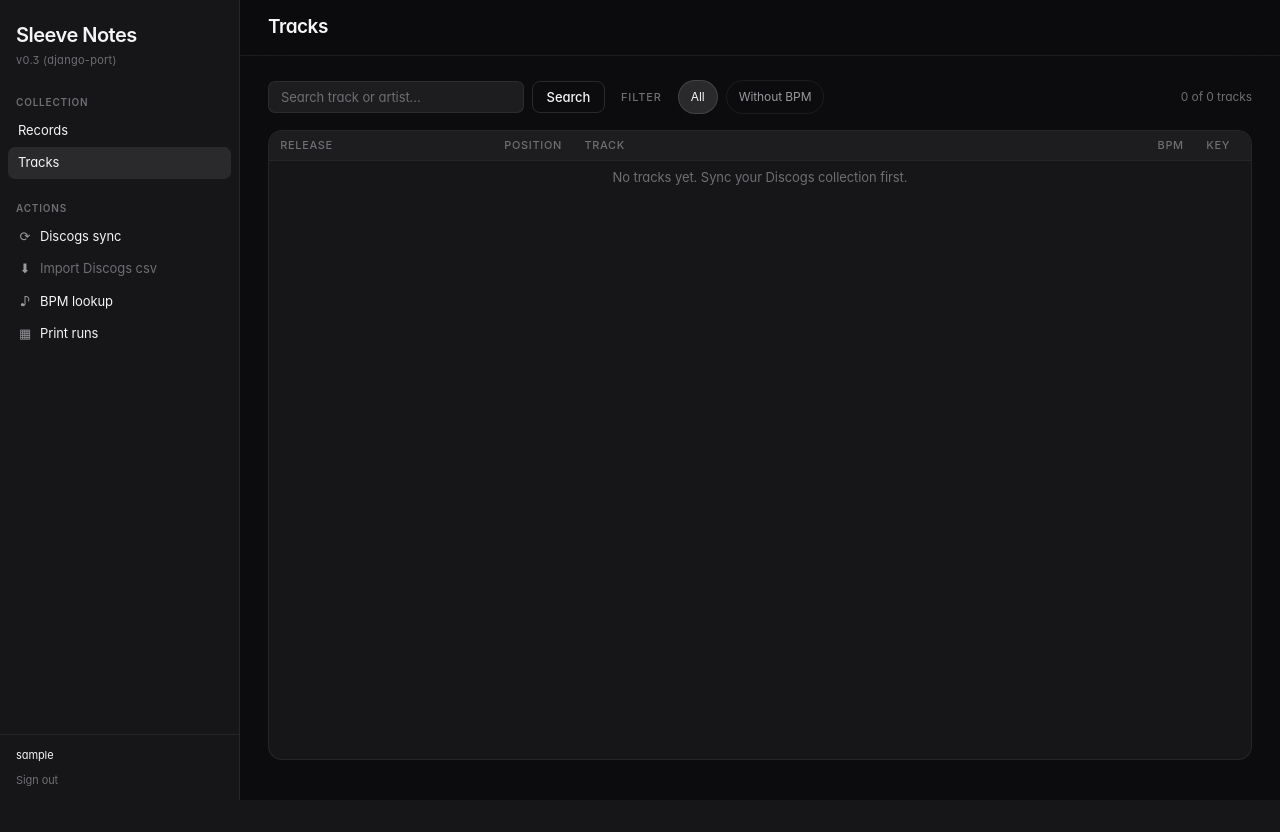
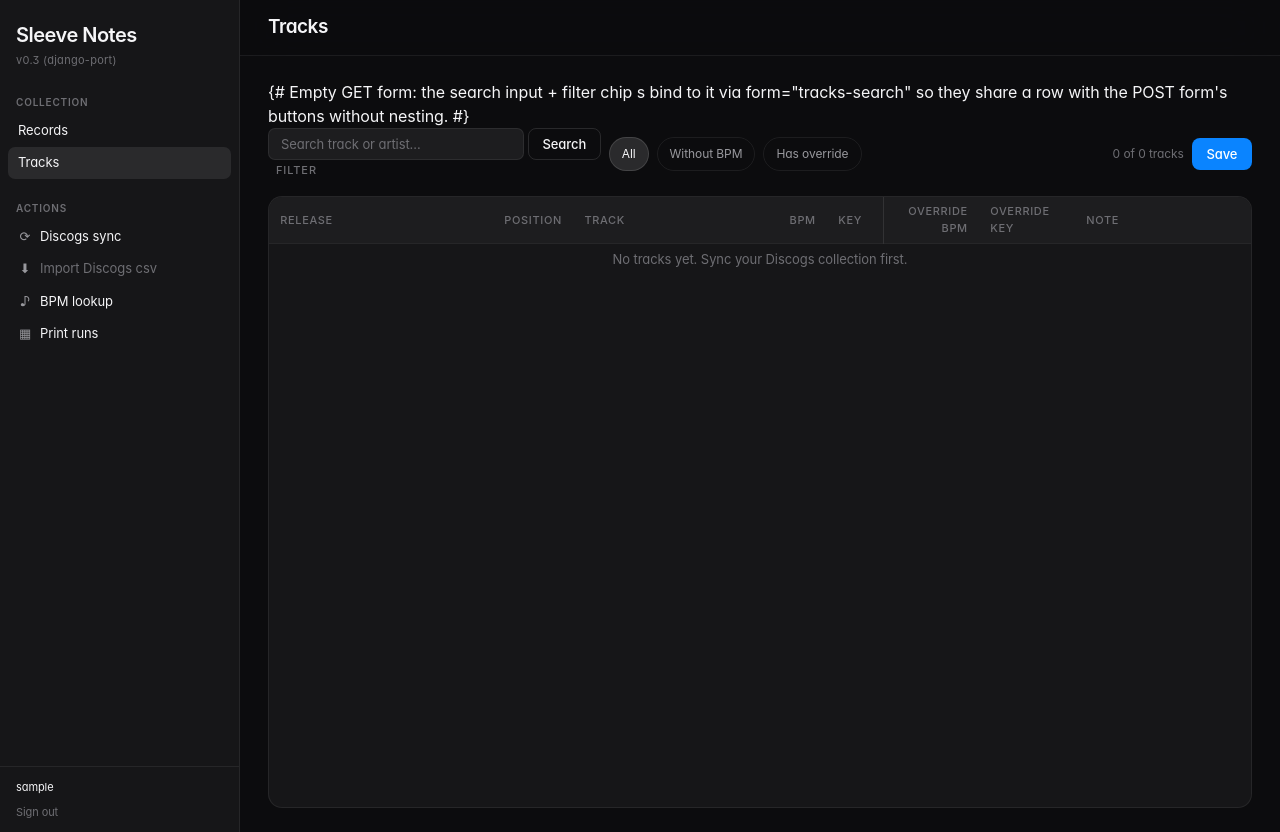
Before and after one commit to GijsHendrickx/sleeve-notes, a Django app: page /tracks in a window 1280 px wide. Before the commit the page ends 800 px from the top, so only its background shows below. Run offline with Django 5.2, Linux system fonts and the light colour scheme; the visitor is signed in with stand-in values (Sample User, id 1); data that the repository does not hold is empty; some libraries are stand-ins or nearby versions.

Commit message:
Fase 5.10: per-row Override editing on /tracks (BPM, key, note)
Each /tracks row gains three input cells bound to bpm_<rid>_<pos>,
key_<rid>_<pos>, note_<rid>_<pos>. A single "Save" button at the top
POSTs to /tracks/save, which:

- Validates BPM (int + in BPM_MIN..BPM_MAX) and key (parseable to
  Camelot via parse_key_to_camelot — accepts 8A, Am, A min, etc.)
- Creates the Override if values are set and none existed
- Updates if a row exists with different values
- Deletes if all three fields are blank
- Silently skips rows whose validation fails (no destructive partial save)
- Redirects to /tracks?saved=N preserving the current ?q= / ?filter=

The "Has override" filter chip is back, matching the legacy. Empty GET
form trick keeps search + filter chips on the same row as the save
button without nesting forms.

Co-Authored-By: Claude Opus 4.7 (1M context) <noreply@anthropic.com>

```diff
--- a/webapp/records/urls.py
+++ b/webapp/records/urls.py
@@ -9,6 +9,7 @@ urlpatterns = [
     path("collection", views.collection, name="collection"),
     path("collection/<uuid:release_id>", views.release_detail, name="release_detail"),
     path("tracks", views.tracks, name="tracks"),
+    path("tracks/save", views.tracks_save, name="tracks_save"),
     path("actions/discogs-sync", action_views.discogs_sync, name="action_discogs_sync"),
     path("actions/bpm", action_views.bpm_cascade, name="action_bpm_cascade"),
 ]
--- a/webapp/records/views.py
+++ b/webapp/records/views.py
@@ -3,12 +3,14 @@ from __future__ import annotations
 
 from django.contrib.auth.decorators import login_required
 from django.db.models import Count, Q
-from django.shortcuts import get_object_or_404, render
+from django.shortcuts import get_object_or_404, redirect, render
+from django.views.decorators.http import require_POST
 
 from sleeve_notes import sticker_layout as L
+from sleeve_notes.fetch_bpm import BPM_MAX, BPM_MIN, parse_key_to_camelot
 from sleeve_notes.preview import render_release_stickers_svg
 
-from records.models import Release, Track
+from records.models import Override, Release, Track
 from records.services.bpm_cascade import (
     bpm_coverage_for_releases,
     derive_track_result,
@@ -20,6 +22,21 @@ from print_runs.services.render import build_bpm_lookup, releases_by_ids
 
 LIST_LIMIT = 500
 TRACKS_LIMIT = 2000
+
+
+def _load_precise_overrides(user) -> dict[tuple[int, str], Override]:
+    """Map (discogs_release_id, position) → Override row (precise form only).
+
+    Broad overrides (artist+title without release+position) live in by_tk
+    from load_overrides() and aren't editable per-row from /tracks.
+    """
+    out: dict[tuple[int, str], Override] = {}
+    for o in (
+        Override.objects.filter(user=user, release__isnull=False)
+        .select_related("release")
+    ):
+        out[(o.release.discogs_release_id, o.position or "")] = o
+    return out
 
 
 @login_required
@@ -115,6 +132,7 @@ def tracks(request):
 
     by_rp, by_tk, _ = load_overrides(request.user)
     cache_entries = load_all_cache_entries(request.user)
+    precise = _load_precise_overrides(request.user)
 
     rows = []
     for t in tracks_db:
@@ -129,7 +147,10 @@ def tracks(request):
             cache_entries=cache_entries,
         )
         bpm = result.get("bpm")
-        if filter_key == "needs_attention" and bpm:
+        ovr = precise.get((rel.discogs_release_id, t.position or ""))
+        if filter_key == "needs_attention" and (bpm or ovr):
+            continue
+        if filter_key == "has_override" and not ovr:
             continue
         rows.append({
             "release_id": rel.discogs_release_id,
@@ -142,6 +163,11 @@ def tracks(request):
             "bpm_confidence": result.get("bpm_confidence"),
             "bpm_sources": result.get("bpm_sources"),
             "key_camelot": result.get("key_camelot"),
+            "override": {
+                "bpm": ovr.bpm if ovr else None,
+                "key_camelot": ovr.key_camelot if ovr else "",
+                "note": ovr.note if ovr else "",
+            },
         })
 
     return render(request, "records/tracks.html", {
@@ -151,11 +177,116 @@ def tracks(request):
         "total": total,
         "q": q,
         "filter": filter_key,
+        "saved": request.GET.get("saved"),
         "filter_presets": [
             ("all", "All"),
             ("needs_attention", "Without BPM"),
+            ("has_override", "Has override"),
         ],
     })
+
+
+@login_required
+@require_POST
+def tracks_save(request):
+    """Batch-save per-row overrides from the /tracks form.
+
+    Form fields look like ``bpm_<discogs_release_id>_<position>`` etc.
+    A row with all three fields blank deletes the override; any combination
+    of non-blank fields creates or updates it.
+    """
+    grouped: dict[tuple[int, str], dict[str, str]] = {}
+    for key, value in request.POST.items():
+        for prefix in ("bpm_", "key_", "note_"):
+            if not key.startswith(prefix):
+                continue
+            rest = key[len(prefix):]
+            try:
+                rid_s, pos = rest.split("_", 1)
+                rid = int(rid_s)
+            except ValueError:
+                continue
+            grouped.setdefault((rid, pos), {})[prefix[:-1]] = value.strip()
+            break
+
+    tracks_url = "/tracks"
+    if not grouped:
+        return redirect(f"{tracks_url}?saved=0")
+
+    existing = _load_precise_overrides(request.user)
+    releases_by_did = {
+        r.discogs_release_id: r
+        for r in Release.objects.filter(
+            user=request.user,
+            discogs_release_id__in=[rid for (rid, _) in grouped],
+        )
+    }
+
+    changed = 0
+    for (rid, pos), entry in grouped.items():
+        bpm_raw = entry.get("bpm") or ""
+        key_raw = entry.get("key") or ""
+        note_raw = entry.get("note") or ""
+
+        bpm_val: int | None = None
+        if bpm_raw:
+            try:
+                bpm_val = int(bpm_raw)
+            except ValueError:
+                continue
+            if not (BPM_MIN <= bpm_val <= BPM_MAX):
+                continue
+
+        key_val = ""
+        if key_raw:
+            normalized = parse_key_to_camelot(key_raw)
+            if normalized is None:
+                continue
+            key_val = normalized
+
+        empty = bpm_val is None and not key_val and not note_raw
+        current = existing.get((rid, pos))
+
+        if empty and current is None:
+            continue
+        if empty and current is not None:
+            current.delete()
+            changed += 1
+            continue
+
+        rel = releases_by_did.get(rid)
+        if rel is None:
+            continue  # Release dropped out of the collection; skip.
+
+        if current is None:
+            Override.objects.create(
+                user=request.user, release=rel, position=pos,
+                bpm=bpm_val, key_camelot=key_val, note=note_raw,
+            )
+            changed += 1
+            continue
+
+        same = (
+            current.bpm == bpm_val
+            and (current.key_camelot or "") == key_val
+            and (current.note or "") == note_raw
+        )
+        if same:
+            continue
+        current.bpm = bpm_val
+        current.key_camelot = key_val
+        current.note = note_raw
+        current.save(update_fields=["bpm", "key_camelot", "note", "updated_at"])
+        changed += 1
+
+    # Preserve the filter/search context so the user lands back on the
+    # same view they submitted from.
+    qs = [f"saved={changed}"]
+    if request.GET.get("filter"):
+        qs.append(f"filter={request.GET['filter']}")
+    if request.GET.get("q"):
+        qs.append(f"q={request.GET['q']}")
+    return redirect(f"{tracks_url}?{'&'.join(qs)}")
 
 
 @login_required
--- a/webapp/templates/records/tracks.html
+++ b/webapp/templates/records/tracks.html
@@ -4,12 +4,22 @@
 {% block breadcrumb %}Tracks{% endblock %}
 
 {% block content %}
-<div class="flex flex-col h-[calc(100vh-7.5rem)]">
-  <form method="get" action="{% url 'records:tracks' %}"
-        class="flex flex-wrap gap-2 items-center mb-4 text-sm">
-    <input name="q" value="{{ q }}" placeholder="Search track or artist…"
+{# Empty GET form: the search input + filter chip <a>s bind to it via
+   form="tracks-search" so they share a row with the POST form's buttons
+   without nesting. #}
+<form id="tracks-search" method="get" action="{% url 'records:tracks' %}"></form>
+
+<form method="post" action="{% url 'records:tracks_save' %}{% if q or filter and filter != 'all' %}?{% if q %}q={{ q|urlencode }}{% endif %}{% if filter and filter != 'all' %}{% if q %}&{% endif %}filter={{ filter }}{% endif %}{% endif %}"
+      class="flex flex-col h-[calc(100vh-7.5rem)]">
+  {% csrf_token %}
+
+  <div class="flex flex-wrap gap-2 items-center mb-4 text-sm">
+    <input form="tracks-search" name="q" value="{{ q }}" placeholder="Search track or artist…"
            class="field h-8 px-3 w-64 text-[13px]" />
-    <button type="submit" class="btn btn-ghost h-8">Search</button>
+    {% if filter and filter != 'all' %}
+      <input form="tracks-search" type="hidden" name="filter" value="{{ filter }}" />
+    {% endif %}
+    <button form="tracks-search" type="submit" class="btn btn-ghost h-8">Search</button>
 
     <div class="text-[11px] uppercase tracking-[0.08em] text-app-mute font-medium mx-2">Filter</div>
     {% for key, label in filter_presets %}
@@ -19,10 +29,17 @@
                 {% else %}border-app-line text-app-dim hover:bg-app-s2 hover:text-app-ink{% endif %}">{{ label }}</a>
     {% endfor %}
 
-    <span class="ml-auto text-[12px] text-app-mute">
-      {{ shown_count }} of {{ total }} track{{ total|pluralize }}
-    </span>
-  </form>
+    {% if saved %}
+      <span class="ml-auto text-[12px] text-emerald-400">
+        Saved {{ saved }} change{{ saved|pluralize }}.
+      </span>
+    {% else %}
+      <span class="ml-auto text-[12px] text-app-mute">
+        {{ shown_count }} of {{ total }} track{{ total|pluralize }}
+      </span>
+    {% endif %}
+    <button type="submit" class="btn btn-primary h-8">Save</button>
+  </div>
 
   <div class="flex-1 overflow-auto card">
     <table class="dense w-full text-[13px]">
@@ -33,6 +50,9 @@
           <th class="text-left">Track</th>
           <th class="text-right w-16">BPM</th>
           <th class="text-left w-14">Key</th>
+          <th class="text-right w-24 border-l hairline-2 pl-3">Override BPM</th>
+          <th class="text-left w-24">Override key</th>
+          <th class="text-left w-44">Note</th>
         </tr>
       </thead>
       <tbody>
@@ -64,10 +84,24 @@
           <td class="font-mono {% if r.key_camelot %}text-app-ink{% else %}text-app-mute{% endif %}">
             {{ r.key_camelot|default:"·" }}
           </td>
+          <td class="text-right border-l hairline-2 pl-3">
+            <input name="bpm_{{ r.release_id }}_{{ r.position }}" value="{{ r.override.bpm|default_if_none:'' }}"
+                   inputmode="numeric" maxlength="3"
+                   class="field w-16 px-2 py-1 font-mono text-right text-app-ink text-[13px]" />
+          </td>
+          <td>
+            <input name="key_{{ r.release_id }}_{{ r.position }}" value="{{ r.override.key_camelot|default:'' }}"
+                   maxlength="4"
+                   class="field w-16 px-2 py-1 font-mono text-app-ink text-[13px]" />
+          </td>
+          <td>
+            <input name="note_{{ r.release_id }}_{{ r.position }}" value="{{ r.override.note|default:'' }}"
+                   class="field w-full px-2 py-1 text-[12px] text-app-dim" />
+          </td>
         </tr>
         {% empty %}
         <tr>
-          <td colspan="5" class="text-center py-12 text-app-mute">
+          <td colspan="8" class="text-center py-12 text-app-mute">
             {% if total == 0 %}
               No tracks yet. Sync your Discogs collection first.
             {% else %}
@@ -79,5 +113,5 @@
       </tbody>
     </table>
   </div>
-</div>
+</form>
 {% endblock %}
```
